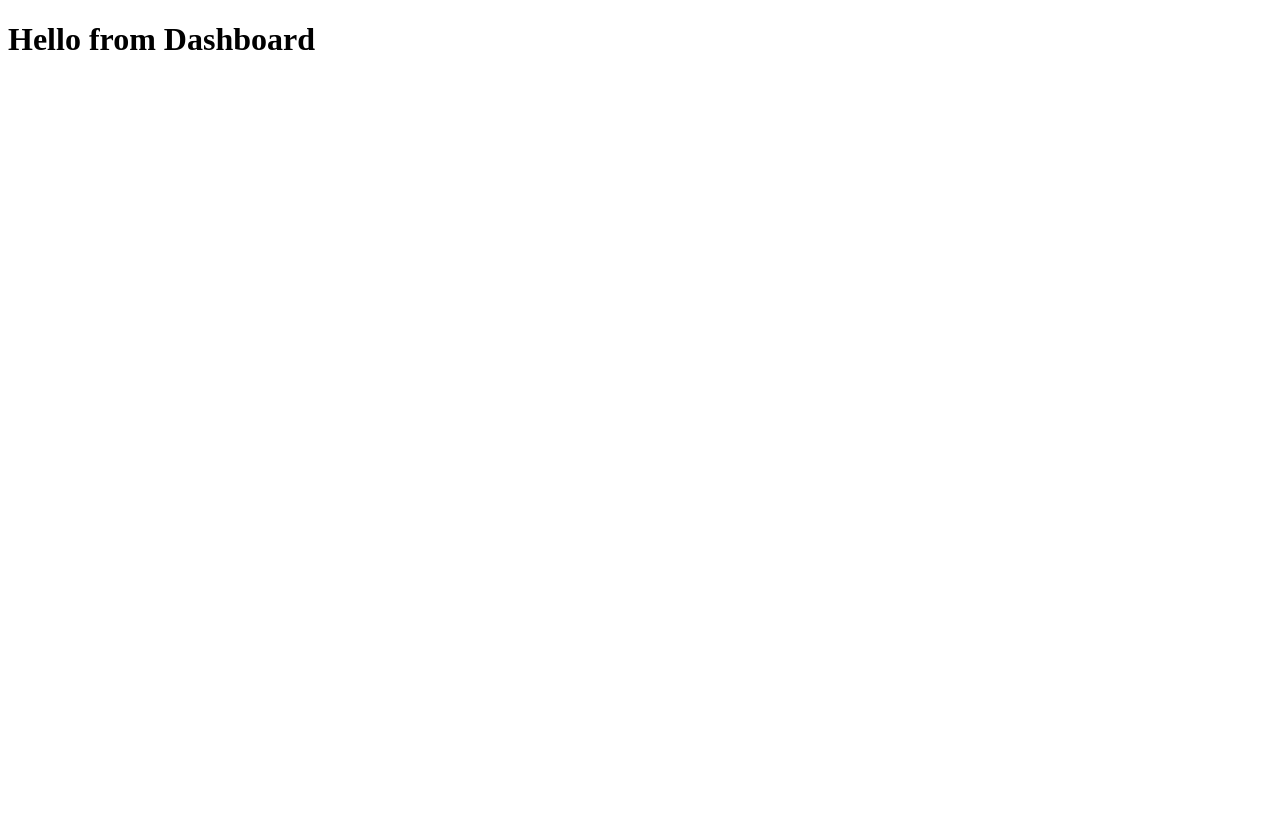
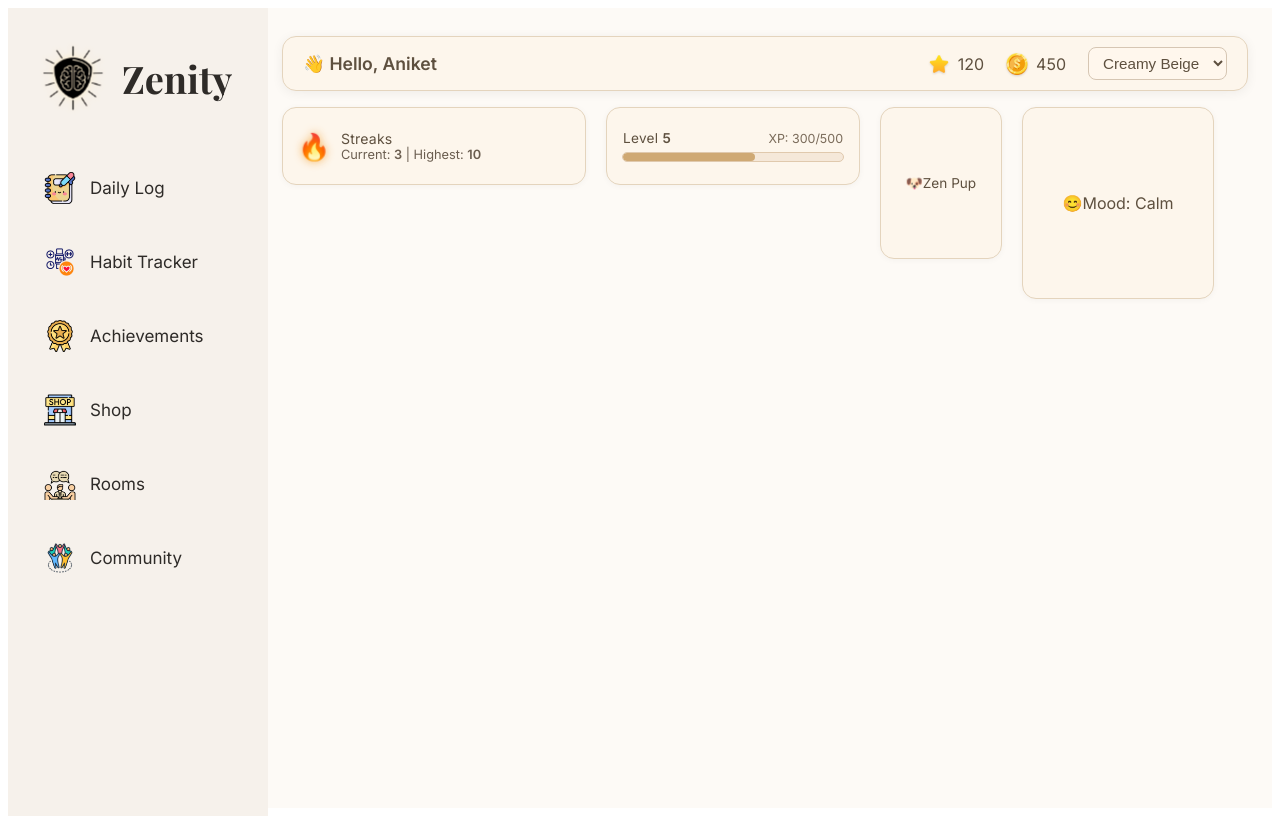
Before and after one commit to EkanshTyagi7/Zenity, a website: page dashboard.html in a window 1280 px wide. Drawn offline with nearby package versions, Linux system fonts and the light colour scheme.

Commit message:
dashboard updated

```diff
--- /dev/null
+++ b/css/dashboard.css
@@ -0,0 +1,325 @@
+body {
+  font-family: 'Inter', sans-serif;
+}
+/* Sidebar container */
+.sidebar {
+    position: fixed;
+    overflow-y: auto;
+    z-index: 1000;
+  width: 220px;
+  min-height: 100vh;
+  background-color: #f6f1eb;
+  padding: 30px 20px;
+  display: flex;
+  flex-direction: column;
+  align-items: flex-start;
+}
+
+/* Branding section */
+.branding {
+  display: flex;
+  align-items: center;
+  gap: 2px;
+  padding-left:5px;
+  margin-bottom: 40px;
+}
+
+/* Zenity Logo */
+.logo-img {
+  width: 80px;
+  height: 80px;
+  margin-right: 7px;
+  object-fit: contain;
+  animation: glowLogo 2.5s ease-in-out infinite alternate, logoPulse 3s infinite ease-in-out;
+  filter: drop-shadow(0 0 6px #fcecc3);
+}
+
+/* Brand name text */
+.brand-name {
+  font-size: 38px;
+  font-weight: 800;
+  color: #2e2b28;
+   font-family: 'Playfair Display', serif;
+}
+/* Navigation buttons */
+.nav-menu {
+  display: flex;
+  flex-direction: column;
+  width: 100%;
+}
+
+.nav-menu button {
+  background: transparent;
+  border: none;
+  display: flex;
+  align-items: center;
+  padding: 14px 16px;
+  margin-bottom: 14px;
+  font-size: 17px;
+  color: #2e2b28;
+  cursor: pointer;
+  width: 100%;
+  border-radius: 8px;
+  position: relative; /* Needed for the accent line */
+  transition: background-color 0.3s ease, box-shadow 0.3s ease;
+  font-family: 'Inter', sans-serif;
+}
+
+.nav-menu button:hover {
+  background-color: #f4e7d8;
+  box-shadow: 0 0 12px rgba(207, 170, 116, 0.35); /* soft warm glow */
+}
+
+.nav-menu button::before {
+  content: "";
+  position: absolute;
+  left: 0;
+  top: 0;
+  width: 4px;
+  height: 100%;
+  background-color: #cfa974;
+  opacity: 0;
+  transition: opacity 0.3s ease;
+  border-radius: 2px;
+}
+
+.nav-menu button:hover::before {
+  opacity: 1;
+}
+
+/* Sidebar icons */
+.icon-img {
+  width: 32px;
+  height: 32px;
+  margin-right: 14px;
+  object-fit: contain;
+}
+ @keyframes glowLogo {
+  0% {
+    filter: drop-shadow(0 0 3px #fcecc3);
+  }
+  100% {
+    filter: drop-shadow(0 0 15px #fcecc3);
+  }
+}
+
+@keyframes logoPulse {
+  0% {
+    transform: scale(1);
+  }
+  50% {
+    transform: scale(1.05);
+  }
+  100% {
+    transform: scale(1);
+  }
+}
+.app-container {
+  display: flex;
+  min-height: 100vh;
+}
+.main-area {
+  flex: 1;
+  display: flex;
+  flex-direction: column;
+  padding: 20px 0;
+  margin-left: 250px;
+  background-color: #fdfaf6; /* Optional soft background */
+}
+.header {
+  background-color: #fdf6ec; /* Creamy beige */
+  padding: 10px 20px;
+  margin: 8px 24px 0 24px; /* Margin from top and sides */
+  border-radius: 14px;
+  display: flex;
+  align-items: center;
+  justify-content: space-between;
+  box-shadow: 0 2px 12px rgba(0, 0, 0, 0.06);
+  border: 1px solid #e4d4bd;
+  font-family: 'Inter', sans-serif;
+  position: relative;
+  z-index: 10;
+}
+
+.greeting {
+  font-size: 1.1rem;
+  font-weight: 600;
+  color: #5e503f;
+  display: flex;
+  align-items: center;
+  gap: 6px;
+}
+
+.status-icons {
+  display: flex;
+  align-items: center;
+  gap: 22px;
+}
+
+.icon-item {
+  display: flex;
+  align-items: center;
+  gap: 8px;
+  font-size: 1rem;
+  color: #5e503f;
+  font-weight: 500;
+}
+
+.header-icon {
+  width: 22px;
+  height: 22px;
+  object-fit: contain;
+  filter: drop-shadow(0 1px 1px rgba(0, 0, 0, 0.15));
+}
+
+.theme-selector {
+  padding: 6px 10px;
+  border-radius: 8px;
+  border: 1px solid #d6c6b3;
+  background-color: #fff7ed;
+  color: #5e503f;
+  font-weight: 500;
+  font-size: 0.95rem;
+  cursor: pointer;
+  transition: border 0.2s ease;
+}
+/* #fdf6ec; */
+.theme-selector:hover {
+  border-color: #bcae99;
+}
+.top-strip {
+  display: flex;
+  justify-content: flex-start;
+  align-items: flex-start;
+  gap: 20px;
+  margin: 16px 24px 0 24px;
+  flex-wrap:nowrap;
+}
+
+.streak-box,
+.xp-box {
+  background-color: #fdf6ec;
+  border: 1px solid #e4d4bd;
+  border-radius: 14px;
+  padding: 10px 16px;
+  box-shadow: 0 1px 6px rgba(0, 0, 0, 0.04);
+  display: flex;
+  align-items: center;
+  color: #5e503f;
+  height: 56px;
+  transition: all 0.2s ease;
+}
+
+.streak-box {
+  gap: 12px;
+  width: 270px  ; /*270px;*/
+}
+
+.xp-box {
+  flex-direction: column;
+  justify-content: center;
+  width: 220px; /*220px;*/
+  gap: 6px;
+}
+
+.streak-emoji {
+  font-size: 1.5rem;
+  animation: pulseFlame 1.6s infinite;
+}
+
+.streak-texts .label {
+  font-size: 0.88rem;
+  font-weight: 500;
+  letter-spacing: 0.2px;
+}
+
+.streak-texts .values {
+  font-size: 0.8rem;
+  font-weight: 400;
+  color: #6b5e50;
+}
+
+.xp-level-text {
+  font-size: 0.85rem;
+  font-weight: 500;
+  letter-spacing: 0.3px;
+}
+
+.xp-bar-container {
+  height: 8px;
+  background-color: #f5e8d9;
+  border-radius: 6px;
+  overflow: hidden;
+  width: 100%;
+  border: 1px solid #e0c9ad;
+}
+
+.xp-bar {
+  height: 100%;
+  background-color: #cfa974;
+  border-radius: 6px;
+  transition: width 1s ease;
+}
+
+/* 🔥 Flame pulse animation */
+@keyframes pulseFlame {
+  0% {
+    transform: scale(1);
+    filter: drop-shadow(0 0 2px #f2b66d);
+  }
+  50% {
+    transform: scale(1.2);
+    filter: drop-shadow(0 0 8px #ffb347);
+  }
+  100% {
+    transform: scale(1);
+    filter: drop-shadow(0 0 2px #f2b66d);
+  }
+}
+.xp-label-row {
+  display: flex;
+  justify-content: space-between;
+  align-items: center;
+  width: 100%;
+}
+
+.xp-value {
+  font-size: 0.78rem;
+  font-weight: 400;
+  color: #7a6b5a;
+}
+
+/* pet and mood box */
+.pet-box {
+  background-color: #fdf6ec;
+  border: 1px solid #e4d4bd;
+  border-radius: 14px;
+  padding: 10px;
+  box-shadow: 0 1px 6px rgba(0, 0, 0, 0.04);
+  display: flex;
+  align-items: center;
+  justify-content: center;
+  color: #5e503f;
+  font-size: 0.85rem;
+  font-weight: 500;
+  font-family: 'Inter', sans-serif;
+  width: 100px;
+  height: 130px; /* taller than wide */
+}
+
+.mood-box {
+  background-color: #fdf6ec;
+  border: 1px solid #e4d4bd;
+  border-radius: 14px;
+  padding: 10px;
+  box-shadow: 0 1px 6px rgba(0, 0, 0, 0.04);
+  display: flex;
+  align-items: center;
+  justify-content: center;
+  color: #5e503f;
+  font-size: 1rem;
+  font-weight: 500;
+  font-family: 'Inter', sans-serif;
+  width: 170px;
+  height: 170px; /* square and larger */
+}
--- a/dashboard.html
+++ b/dashboard.html
@@ -1,11 +1,92 @@
-<!DOCTYPE html>
-<html lang="en">
-<head>
-    <meta charset="UTF-8">
-    <meta name="viewport" content="width=device-width, initial-scale=1.0">
-    <title>Dashboard</title>
+<html>
+    <head>
+  <meta charset="UTF-8" />
+  <meta name="viewport" content="width=device-width, initial-scale=1.0"/>
+  <title>Zenity - Mental Health Tracker</title>
+  <link rel="stylesheet" href="css/dashboard.css" />
+  <link href="https://fonts.googleapis.com/css2?family=Inter:wght@400;600&family=Playfair+Display:wght@700&display=swap" rel="stylesheet">
 </head>
 <body>
-    <h1>Hello from Dashboard</h1>
+  <div class="app-container">
+
+    <aside class="sidebar">
+      <!-- Zenity logo + buttons -->
+        <div class="branding">
+        <img src="img/ZenityLogoNoBG.png" alt="Zenity Logo" class="logo-img" />
+  <span class="brand-name">Zenity</span>
+      </div>
+
+     <nav class="nav-menu">
+  <button><img src="img/dailylog.png" class="icon-img" /> Daily Log</button>
+  <button><img src="img/habit.png" class="icon-img" /> Habit Tracker</button>
+  <button><img src="img/achievement.png" class="icon-img" /> Achievements</button>
+  <button><img src="img/shop.png" class="icon-img" /> Shop</button>
+  <button><img src="img/rooms.png" class="icon-img" /> Rooms</button>
+  <button><img src="img/community.png" class="icon-img" /> Community</button>
+</nav>
+    </aside>
+
+    <div class="main-area">
+
+      <header class="header">
+        <!-- Coins | Stars | Theme -->
+  <div class="greeting">👋 Hello, Aniket</div>
+<div class="status-icons">
+  <div class="icon-item">
+    <img src="img/star.png" alt="Stars" class="header-icon" />
+    <span>120</span>
+  </div>
+  <div class="icon-item">
+    <img src="img/dollar.png" alt="Coins" class="header-icon" />
+    <span>450</span>
+  </div>
+  <select class="theme-selector">
+    <option value="creamy">Creamy Beige</option>
+    <option value="blue">Ocean Blue</option>
+    <option value="forest">Forest Green</option>
+  </select>
+</div>
+      </header>
+
+     <div class="top-strip">
+  <!-- 🔥 Streak Box -->
+  <div class="streak-box">
+    <span class="streak-emoji">🔥</span>
+    <div class="streak-texts">
+      <div class="label">Streaks</div>
+      <div class="values">Current: <strong>3</strong> | Highest: <strong>10</strong></div>
+    </div>
+  </div>
+
+  <!-- 🧪 XP + Level Box -->
+  <div class="xp-box">
+  <div class="xp-label-row">
+    <span class="xp-level-text">Level <strong>5</strong></span>
+    <span class="xp-value">XP: 300/500</span>
+  </div>
+  <div class="xp-bar-container">
+    <div class="xp-bar" style="width: 60%;"></div>
+  </div>
+</div>
+
+<!-- 🐾 Pet Box -->
+  <div class="pet-box">
+    🐶 <span class="pet-name">Zen Pup</span>
+  </div>
+
+  <!-- 😊 Mood Box -->
+  <div class="mood-box">
+    😊 <span class="mood-label">Mood: Calm</span>
+  </div>
+</div>
+
+
+      <main class="dashboard">
+        <!-- Pet | Streaks | Stress | Read | etc -->
+      </main>
+
+    </div>
+
+  </div>
 </body>
 </html>
```
Also changed, not shown: img/achievement.png (added), img/community.png (added), img/dailylog.png (added), img/habit.png (added), img/rooms.png (added), img/shop.png (added).
